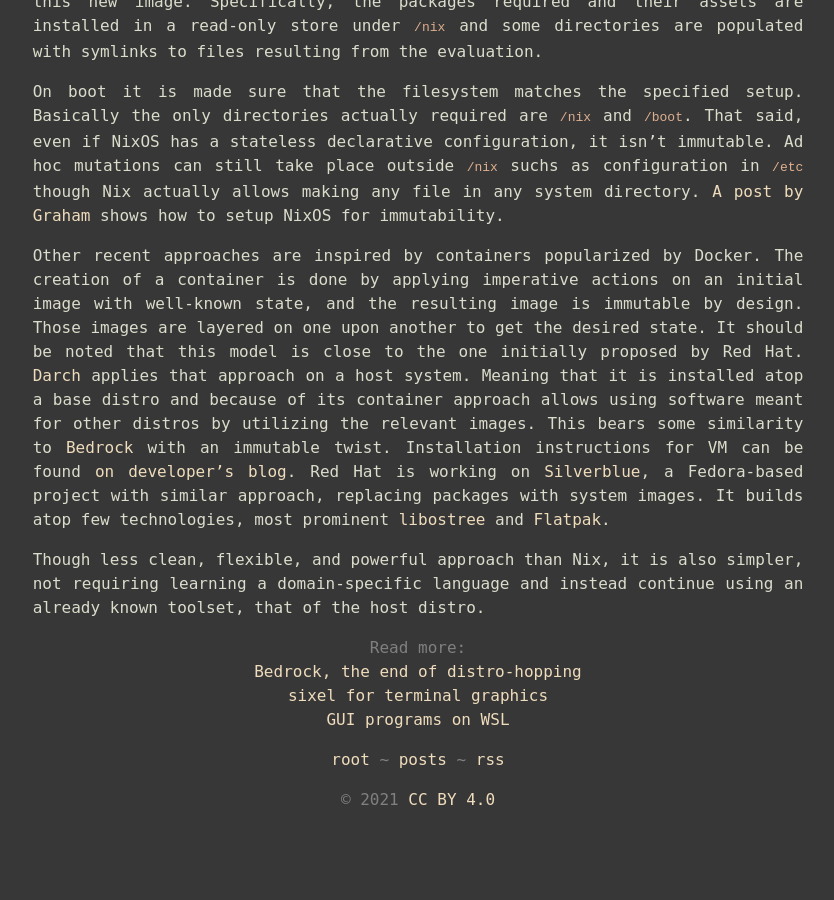
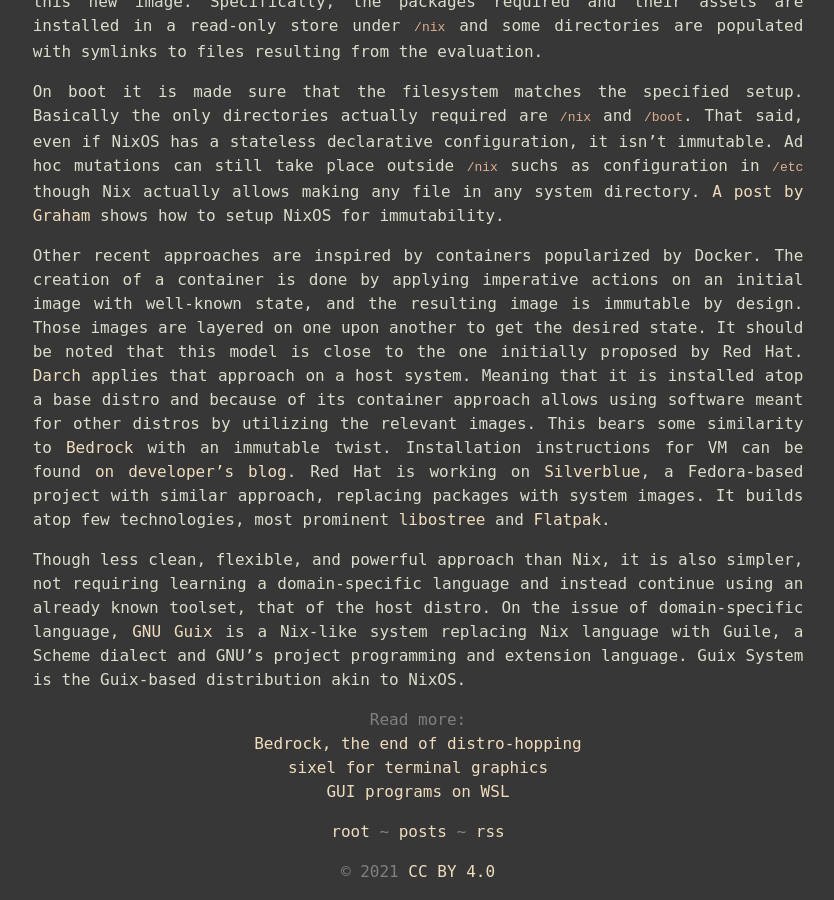
Before and after one commit to konfou/konfou.github.io, a Jekyll site: the page built from _posts/2021-03-08-stateless-linux.md, in a window 1280 px wide and 900 px high, scrolled down 2027 px. Shown: the whole window, without its empty margins (222-1056 px from the left). Built offline with Jekyll 4.4.1, drawn with Linux system fonts in a browser that asks for light colours; before the commit the page ends 2855 px from its top, so only the background shows below that.

Commit message:
stateless-linux: also refer Guix

```diff
--- a/_posts/2021-03-08-stateless-linux.md
+++ b/_posts/2021-03-08-stateless-linux.md
@@ -122,7 +122,11 @@
 
 Though less clean, flexible, and powerful  approach than Nix, it is also
 simpler, not  requiring learning a domain-specific  language and instead
-continue using an already known toolset, that of the host distro.
+continue using an already known toolset, that of the host distro. On the
+issue of domain-specific language, [GNU Guix][Guix] is a Nix-like system
+replacing Nix  language with Guile,  a Scheme dialect and  GNU's project
+programming  and  extension language.   Guix  System  is the  Guix-based
+distribution akin to NixOS.
 
 [redhat2004]: https://web.archive.org/web/20040918071252/http://people.redhat.com/~hp/stateless/StatelessLinux.pdf
 [summit2006]: https://people.redhat.com/notting/summit/summit-nottingham.pdf
@@ -141,3 +145,4 @@
 [Silverblue]: https://silverblue.fedoraproject.org/
 [libostree]:https://ostreedev.github.io/ostree/
 [Flatpak]: https://flatpak.org/
+[Guix]: https://guix.gnu.org/
```
